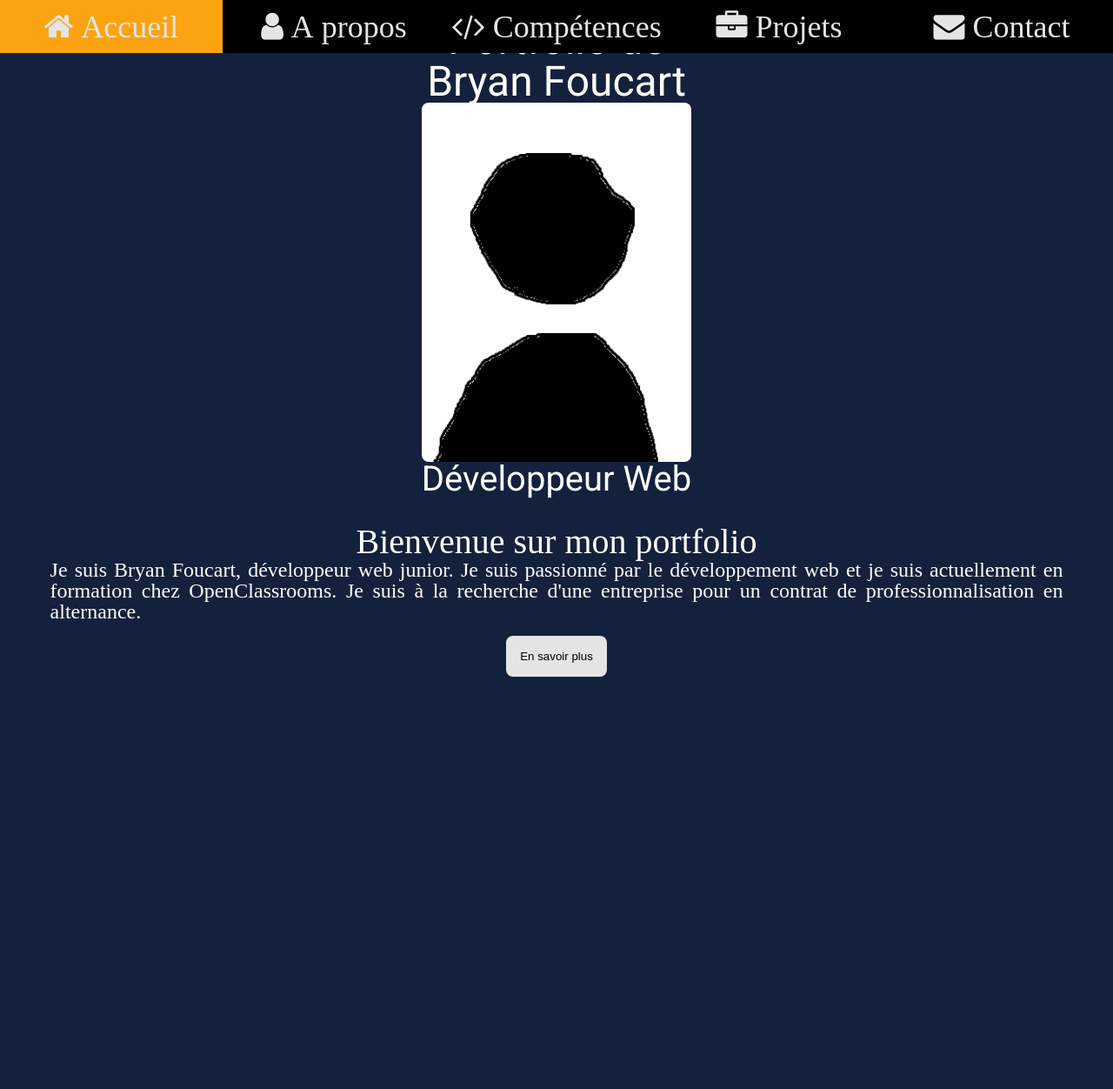
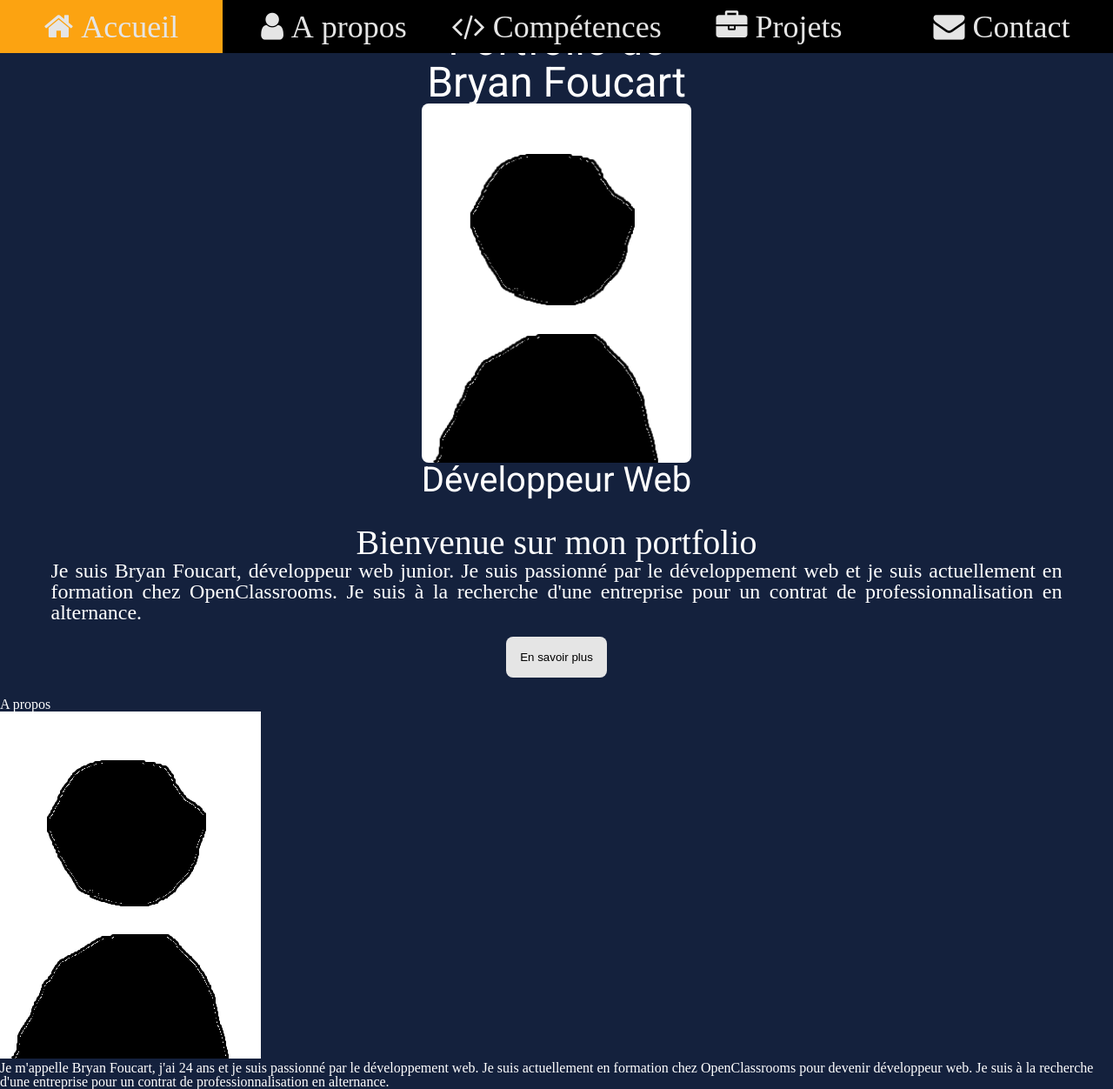
Before and after one commit to BryanFoucart/Portfolio_2, a PHP site: page / in a window 1280 px wide. Shown: the whole page at 87% size. Before the commit the page ends 778 px from the top, so only its background shows below. Run offline with PHP 8.4, Linux system fonts and the light colour scheme.

Commit message:
Initial Commit

```diff
--- a/index.html
+++ b/index.html
@@ -14,6 +14,7 @@
       rel="stylesheet"
       href="https://cdnjs.cloudflare.com/ajax/libs/font-awesome/4.7.0/css/font-awesome.min.css"
     />
+    <link rel="script" href="./script.js" />
     <link rel="stylesheet" href="./style.css" />
     <title>Mon Portfolio</title>
   </head>
@@ -75,9 +76,21 @@
             OpenClassrooms. Je suis à la recherche d'une entreprise pour un
             contrat de professionnalisation en alternance.
           </p>
-          <button>En savoir plus</button>
+          <button><a href="#A_propos">En savoir plus</a></button>
         </div>
       </section>
+      <section id="A_propos">
+        <h2>A propos</h2>
+        <div id="apropos">
+          <img src="./Sans titre.png" alt="Bryan Foucart" />
+          <p>
+            Je m'appelle Bryan Foucart, j'ai 24 ans et je suis passionné par le
+            développement web. Je suis actuellement en formation chez
+            OpenClassrooms pour devenir développeur web. Je suis à la recherche
+            d'une entreprise pour un contrat de professionnalisation en
+            alternance.
+          </p>
+        </div>
     </main>
   </body>
 </html>
--- a/style.css
+++ b/style.css
@@ -41,15 +41,12 @@ header {
   z-index: 1000;
   position: fixed;
   width: 100%;
-  & .container-fs {
-    width: 100vw;
-    height: calc(100vh - var(--nav-height));
-  }
+
   & .navbar {
     width: 100%;
     background-color: var(--color1);
     overflow: auto;
-    margin-bottom: 8px;
+    /* margin-bottom: 8px; */
   }
 
   .navbar a {
@@ -72,7 +69,7 @@ main {
   color: var(--color5);
 
   & section#Accueil {
-    /* padding-top: 61px; */
+    padding: 1px;
     min-height: 100vh;
     display: flex;
     position: relative;
@@ -121,6 +118,9 @@ main {
         transition: all 0.3s ease;
         margin-left: auto;
         margin-right: auto;
+        & a {
+          color: var(--color1);
+        }
       }
       & button:hover {
         background-color: var(--color3);
@@ -159,7 +159,6 @@ main {
 
   main {
     & section#Accueil {
-      padding-top: var(--nav-height);
       & #hero {
         & h1 {
           font-size: 2rem;
```
Also changed, not shown: script.js (added, +21 -0 lines).
